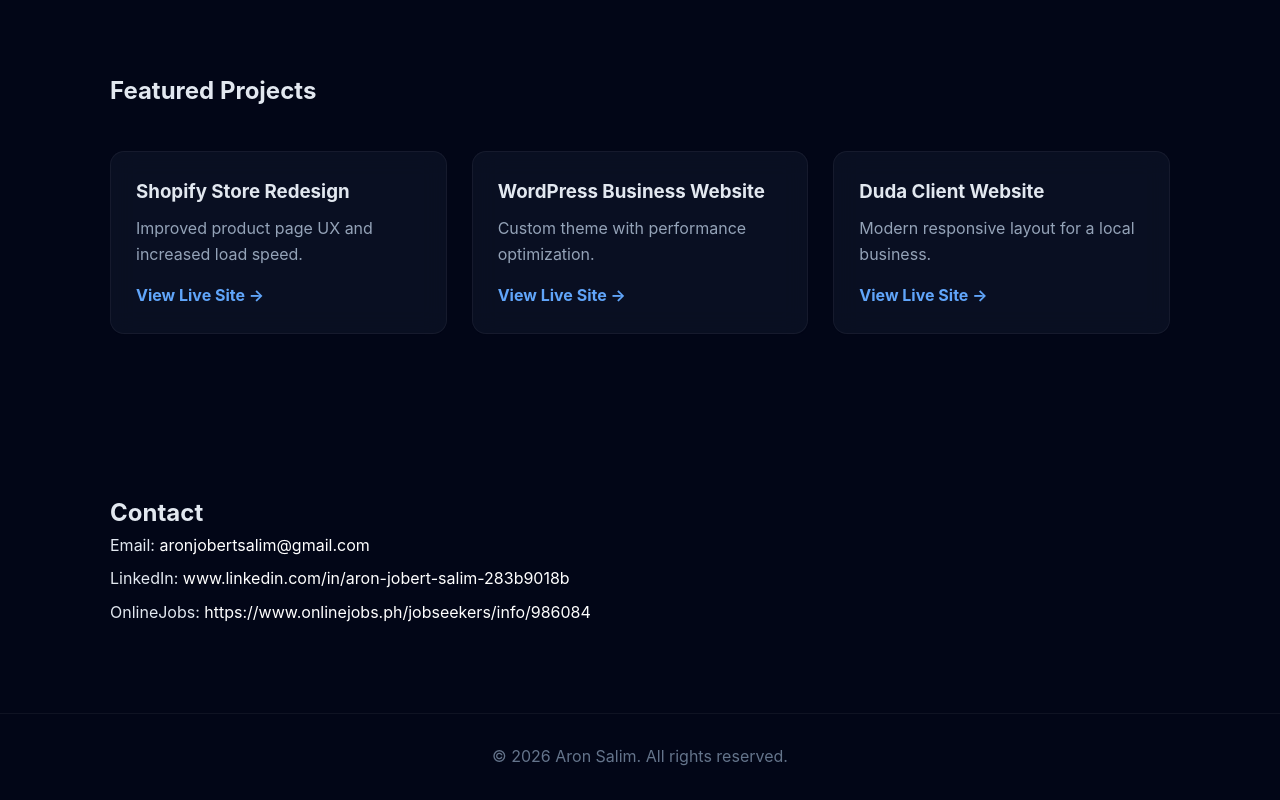
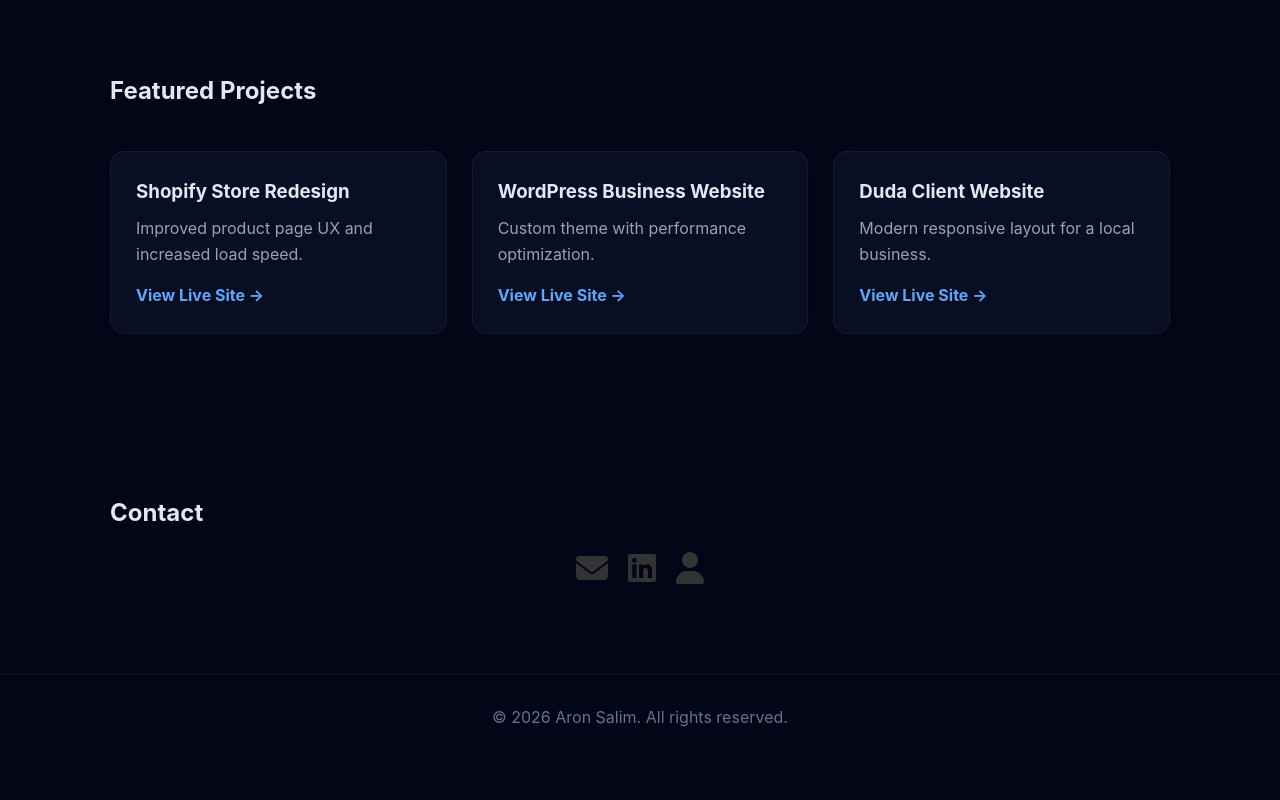
Before and after one commit to aronjobert/aron-portfolio, a plain HTML site: page index.html in a window 1280 px wide. Shown: the part 1098-1898 px from the top of the page. After the commit the page ends 1858 px from the top, so only its background shows below. Drawn offline with Linux system fonts and the light colour scheme.

Commit message:
Update the contact links to Icon

```diff
--- a/index.html
+++ b/index.html
@@ -5,6 +5,7 @@
   <meta name="viewport" content="width=device-width, initial-scale=1.0"/>
   <title>Aron Salim | Web Developer</title>
   <link rel="stylesheet" href="style.css" />
+  <link rel="stylesheet" href="https://cdnjs.cloudflare.com/ajax/libs/font-awesome/6.5.0/css/all.min.css" integrity="sha512-XxEmN5tEeIhh+LjgjdxyKk6oF3Fjo2m+XUMFFtY2frfNz7HTIbv4kZb9oFz7Y0bFZQ2iXwA3KxWrUO+3PJUh1w==" crossorigin="anonymous" referrerpolicy="no-referrer" />
 </head>
 <body>
 
@@ -74,14 +75,31 @@
   </section>
 
   <!-- Contact -->
-  <section id="contact" class="section contact">
+  <!-- <section id="contact" class="section contact">
     <div class="container reveal">
       <h2>Contact</h2>
       <p>Email: <a target="_blank"href="mailto:aronjobertsalim@gmail.com">aronjobertsalim@gmail.com</a></p>
       <p>LinkedIn: <a target="_blank" href="https://www.linkedin.com/in/aron-jobert-salim-283b9018b">www.linkedin.com/in/aron-jobert-salim-283b9018b</a></p>
       <p>OnlineJobs: <a target="_blank" href="https://www.onlinejobs.ph/jobseekers/info/986084">https://www.onlinejobs.ph/jobseekers/info/986084</a> </p>
     </div>
-  </section>
+  </section> -->
+
+  <section id="contact" class="section contact">
+  <div class="container reveal">
+    <h2>Contact</h2>
+    <div class="contact-icons">
+      <a href="mailto:aronjobertsalim@gmail.com" target="_blank" title="Email">
+        <i class="fas fa-envelope"></i>
+      </a>
+      <a href="https://www.linkedin.com/in/aron-jobert-salim-283b9018b" target="_blank" title="LinkedIn">
+        <i class="fab fa-linkedin"></i>
+      </a>
+      <a href="https://www.onlinejobs.ph/jobseekers/info/986084" target="_blank" title="OnlineJobs">
+        <i class="fas fa-user"></i>
+      </a>
+    </div>
+  </div>
+</section>
 
   <footer class="footer">
     <p>© 2026 Aron Salim. All rights reserved.</p>
--- a/style.css
+++ b/style.css
@@ -146,6 +146,23 @@ body {
   text-decoration: none;
 }
 
+.contact-icons {
+  display: flex;
+  gap: 20px; /* space between icons */
+  justify-content: center; /* center horizontally */
+  margin-top: 10px;
+}
+
+.contact-icons a {
+  font-size: 2rem; /* icon size */
+  color: #333; /* icon color */
+  transition: color 0.3s;
+}
+
+.contact-icons a:hover {
+  color: #0077b5; /* LinkedIn blue on hover, adjust for your preference */
+}
+
 /* Footer */
 .footer {
   text-align: center;
```
